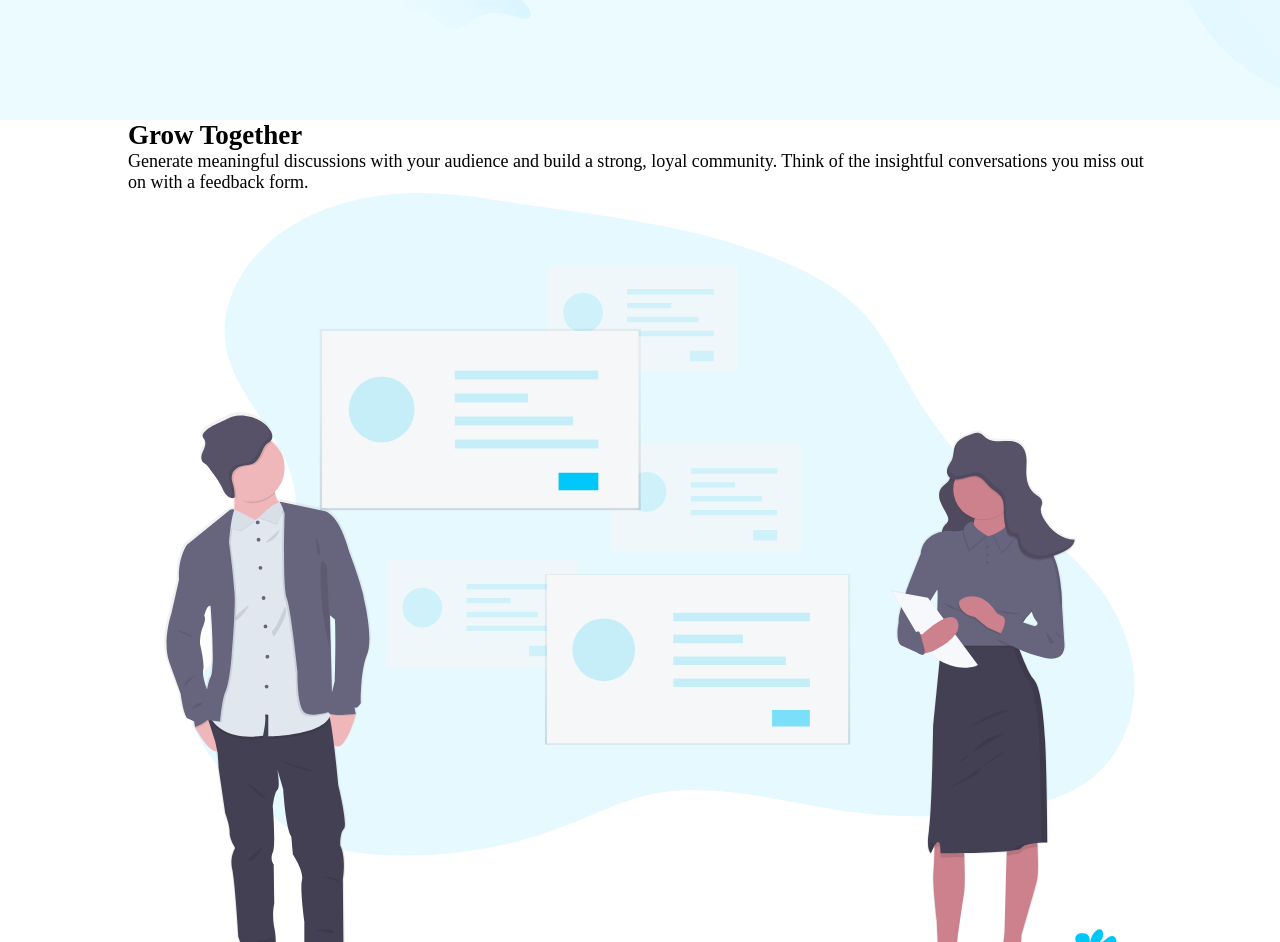
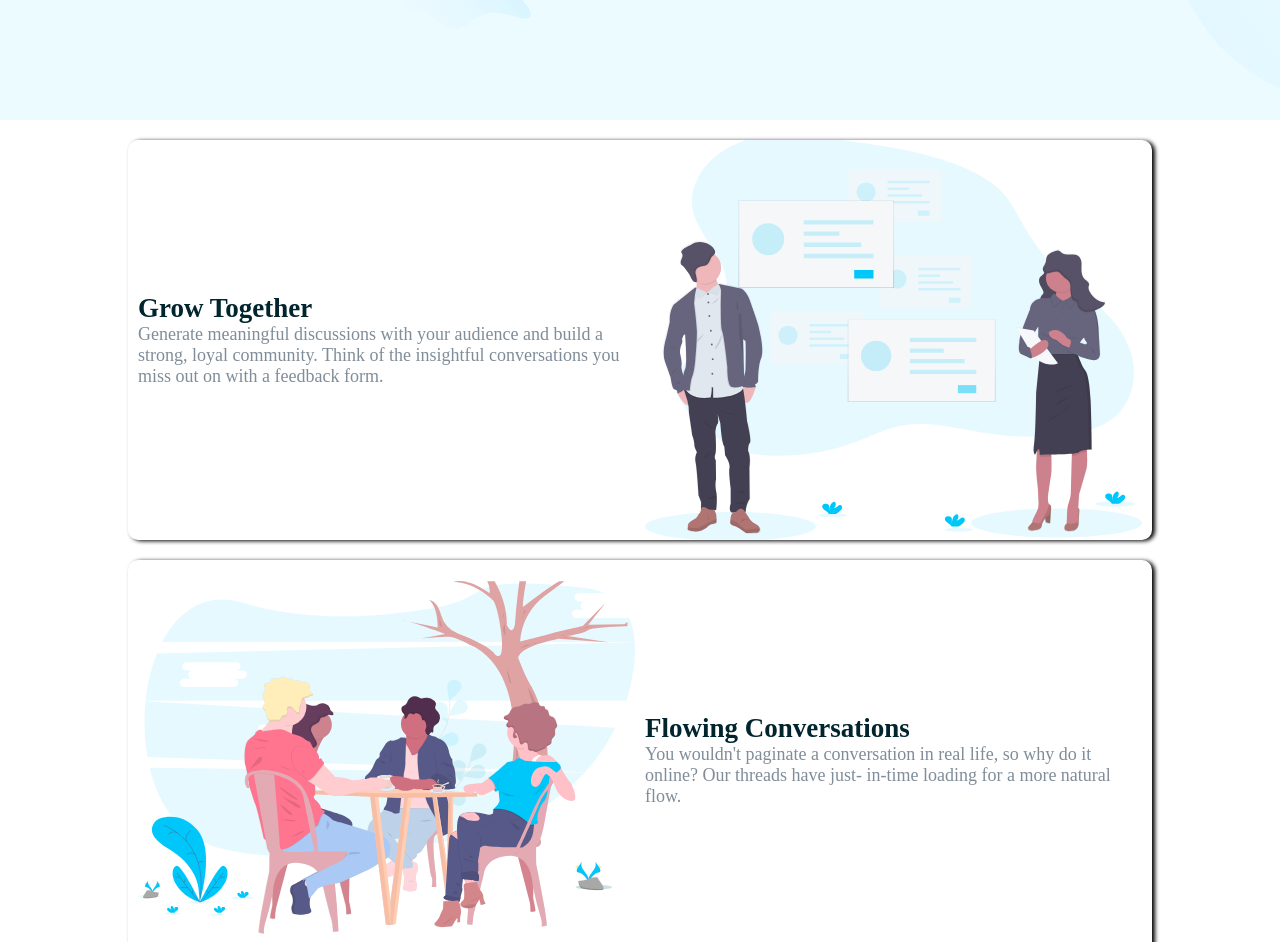
Before and after one commit to imoleBytes/huddleLandingPage, a plain HTML site: page index.html in a window 1280 px wide. Shown: the part 680-1622 px from the top of the page. Drawn offline with Linux system fonts and the light colour scheme.

Commit message:
body styled

```diff
--- a/style.css
+++ b/style.css
@@ -80,3 +80,38 @@ a{
 .hero-right img{
     width: 100%;
 }
+
+.card{
+    display: flex;
+    gap: 10px;
+    /* border-style: solid; */
+    border-width: 0.005px;
+    border-color: hsl(208, 11%, 55%);
+    box-shadow: 3px 1px 4px;
+    margin-top: 20px;
+    margin-bottom: 20px;
+    border-radius: 10px;
+    padding: 10px;
+    justify-content: center;
+    align-items: center;
+    height: 400px;
+    overflow: hidden;
+}
+
+.card-left{
+    flex: 1;
+}
+.card-right{
+    flex: 1;
+}
+
+.card img{
+    width: 100%;
+}
+.card p{
+    color:hsl(208, 11%, 55%) ;
+}
+
+.card h1{
+    color: hsl(192, 100%, 9%);
+}
```
